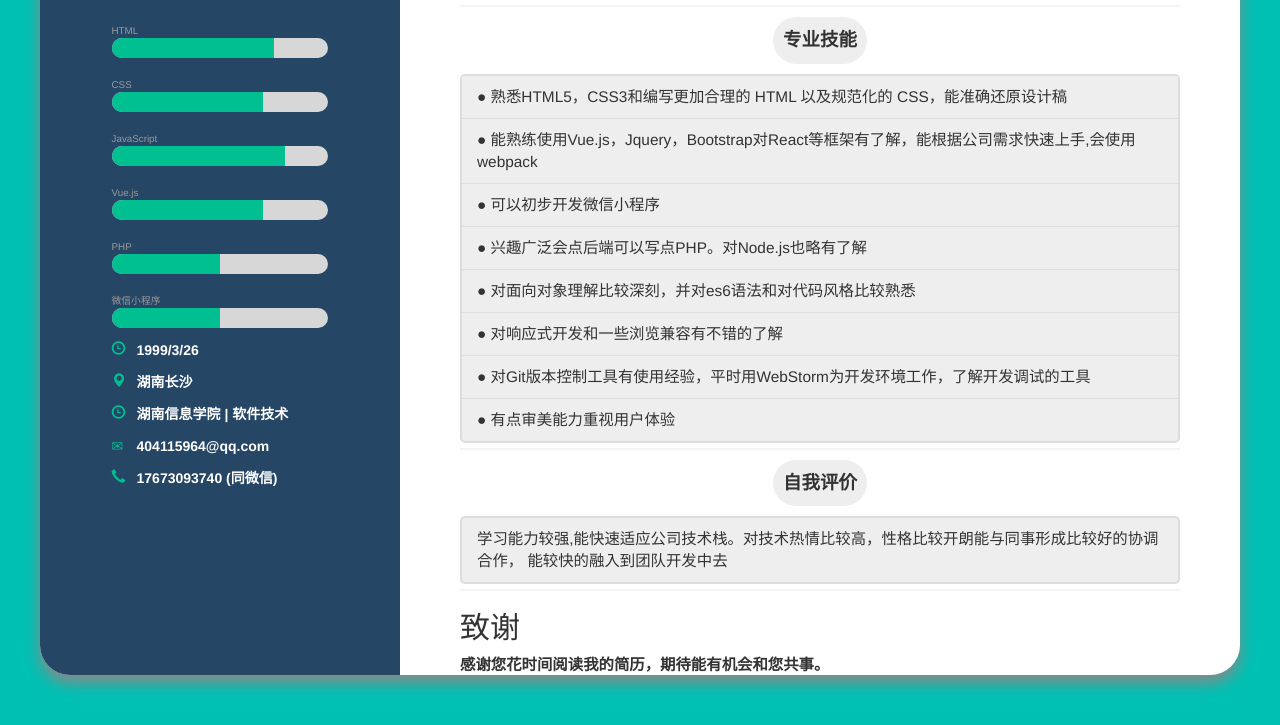
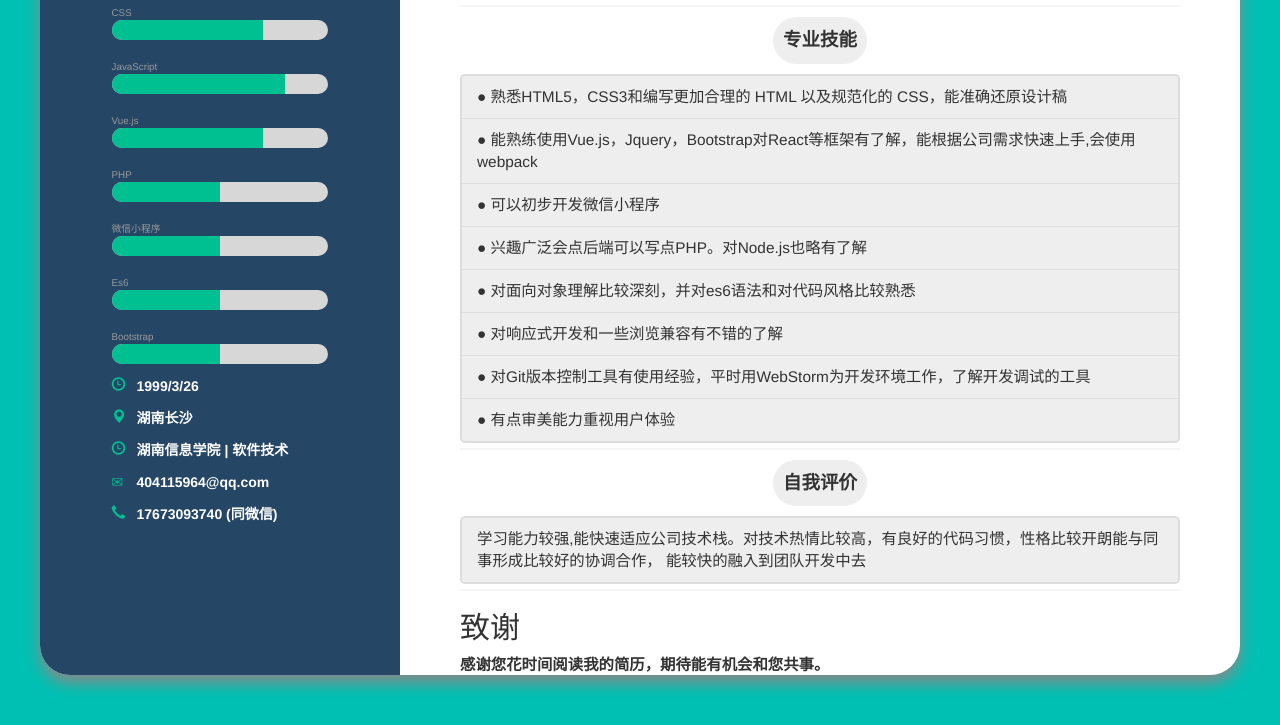
Before and after one commit to YYXabc/resume, a plain HTML site: page index.html in a window 1280 px wide. Shown: the part 675-1400 px from the top of the page. Drawn offline with Linux system fonts and the light colour scheme.

Commit message:
commit index

```diff
--- a/index.html
+++ b/index.html
@@ -243,6 +243,10 @@
                 <div class="side-skill-div"><div class="side-skill-div-php">&nbsp;</div></div>
                 <p class="side-skill-text">微信小程序</p>
                 <div class="side-skill-div"><div class="side-skill-div-wx">&nbsp;</div></div>
+                <p class="side-skill-text">Es6</p>
+                <div class="side-skill-div"><div class="side-skill-div-wx">&nbsp;</div></div>
+                <p class="side-skill-text">Bootstrap</p>
+                <div class="side-skill-div"><div class="side-skill-div-wx">&nbsp;</div></div>
                 <div class="side-message-contact">
                     <p class="glyphicon glyphicon-time"></p>
                     <span class="side-message-contact-text">1999/3/26</span>
@@ -312,8 +316,7 @@
             <div class="center-div-introduce">
                 <p class="center-div-introduce-title">自我评价</p>
                 <div class="center-div-introduce-project">
-                    学习能力较强,能快速适应公司技术栈。对技术热情比较高，性格比较开朗能与同事形成比较好的协调合作，
-                    能较快的融入到团队开发中去
+                    学习能力较强,能快速适应公司技术栈。对技术热情比较高，有良好的代码习惯，性格比较开朗能与同事形成比较好的协调合作， 能较快的融入到团队开发中去
                 </div>
             </div>
             <div class="center-div-thank">
```
Also changed, not shown: 1 other file.
